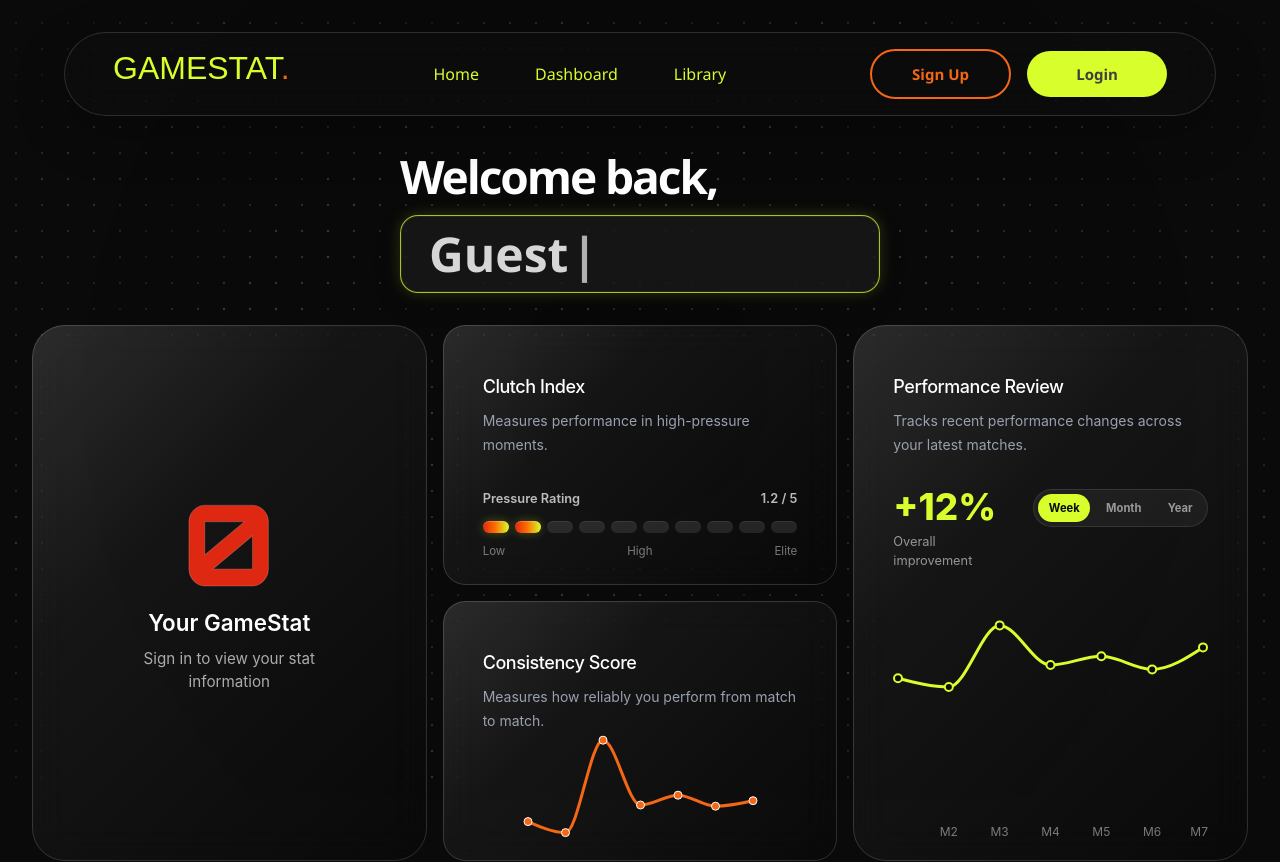
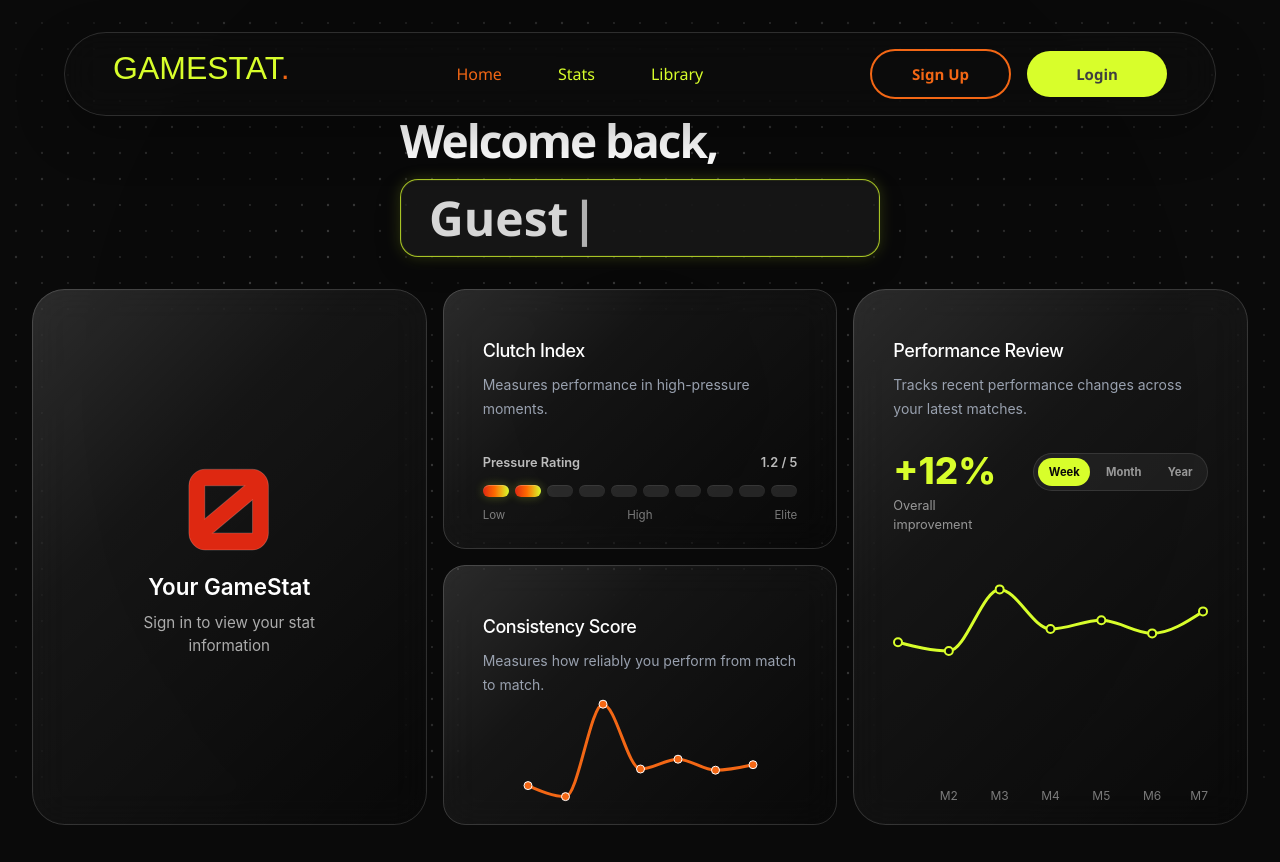
Before and after one commit to isaiahpng/master-stat-dashboard, a React (Vite) app in the folder gamerstat/: page / in a window 1280 px wide. Shown: the top 862 px of the page. Built offline with nearby package versions, Linux system fonts and the light colour scheme.

Commit message:
Initializing advanced stats section

```diff
--- a/gamerstat/frontend/src/components/DashboardBentoSection.css
+++ b/gamerstat/frontend/src/components/DashboardBentoSection.css
@@ -4,7 +4,7 @@
 }
 
 .dashboard-title {
-    margin: 0 0 1.5rem;
+    margin: 1rem 0 0.5rem;
 
     text-align: left;
 
--- a/gamerstat/frontend/src/components/DashboardBentoSection.tsx
+++ b/gamerstat/frontend/src/components/DashboardBentoSection.tsx
@@ -3,13 +3,13 @@ import "./DashboardBentoSection.css"
 export default function DashboardBentoSection() {
     return (
         <section
-            id="dashboard"
+            id="advanced-stats"
             className="dashboard-bento-section relative z-10 pt-2 pb-24"
         >
             <div className="mx-auto max-w-2xl px-6 lg:max-w-7xl lg:px-8">
-                <h2 className="dashboard-title">Dashboard</h2>
+                <h2 className="dashboard-title">Advanced Stats</h2>
 
-                <div className="dashboard-grid mt-6 grid gap-4 sm:mt-8 lg:grid-cols-3 lg:grid-rows-2">
+                <div className="dashboard-grid mt-3 grid gap-4 lg:grid-cols-3 lg:grid-rows-2">
                     {/* Left large card */}
                     <div className="relative lg:row-span-2">
                         <div className="absolute inset-px rounded-[2rem] border border-white/1 bg-[rgba(63, 63, 63, 0.25)] backdrop-blur-[18px] backdrop-saturate-150" />
--- a/gamerstat/frontend/src/components/Home.css
+++ b/gamerstat/frontend/src/components/Home.css
@@ -73,3 +73,10 @@ html {
 section {
     scroll-margin-top: 120px;
 }
+
+.home-content {
+    position: relative;
+    z-index: 2;
+    min-height: 100vh;
+    padding-top: 7rem;
+}
--- a/gamerstat/frontend/src/components/HomeBentoSection.tsx
+++ b/gamerstat/frontend/src/components/HomeBentoSection.tsx
@@ -24,7 +24,7 @@ const zScore = 0
 
 export default function HomeBentoSection() {
     return (
-        <div className="relative z-10 pt-2 pb-24">
+        <section id="overview" className="relative z-10 pt-2 pb-40">
             <div className="mx-auto max-w-2xl px-6 lg:max-w-7xl lg:px-8">
                 <h2 className="welcome-title">Welcome back,</h2>
 
@@ -161,6 +161,6 @@ export default function HomeBentoSection() {
                     </div>
                 </div>
             </div>
-        </div>
+        </section>
     )
 }
--- a/gamerstat/frontend/src/components/Navbar.css
+++ b/gamerstat/frontend/src/components/Navbar.css
@@ -52,14 +52,22 @@
     gap: 1rem;
 }
 
-.navbar-links a {
-    text-decoration: none;
+.navbar-links button {
+    border: none;
+    background: transparent;
+    padding: 0;
+
+    font-family: "Segoe UI", sans-serif;
+    font-size: 1rem;
+
     color: #D8FE2B;
+    cursor: pointer;
+
     transition: color 0.25s ease;
 }
 
-.navbar-links a:hover,
-.navbar-links a.active {
+.navbar-links button:hover,
+.navbar-links button.active {
     color: #F36715;
 }
 
@@ -100,3 +108,26 @@
     color: #FFFFFF;
     transform: translateY(-2px);
 }
+
+@media (min-width: 900px) {
+    .navbar {
+        position: fixed;
+        top: 2rem;
+        left: 50%;
+        transform: translateX(-50%);
+        z-index: 50;
+
+        margin: 0;
+    }
+}
+
+@media (max-width: 899px) {
+    .navbar {
+        position: relative;
+        top: auto;
+        left: auto;
+        transform: none;
+
+        margin: 2rem auto;
+    }
+}
--- a/gamerstat/frontend/src/components/Navbar.tsx
+++ b/gamerstat/frontend/src/components/Navbar.tsx
@@ -1,4 +1,4 @@
-import { useRef, useState } from "react";
+import { useEffect, useRef, useState } from "react";
 import "./Navbar.css";
 
 const logo = "GAMESTAT".split("");
@@ -16,12 +16,20 @@ const rainbowColors = [
 
 const defaultColor = "#D8FE2B";
 
+const navItems = [
+    { label: "Home", id: "overview" },
+    { label: "Stats", id: "advanced-stats" },
+    { label: "Library", id: "library" },
+];
+
 function Navbar() {
     const intervalRef = useRef<number | null>(null);
 
     const [letterColors, setLetterColors] = useState(
         logo.map(() => defaultColor)
     );
+
+    const [activeSection, setActiveSection] = useState("overview");
 
     function getRandomRainbowColor() {
         return rainbowColors[Math.floor(Math.random() * rainbowColors.length)];
@@ -44,6 +52,54 @@ function Navbar() {
         setLetterColors(logo.map(() => defaultColor));
     }
 
+    function scrollToSection(sectionId: string) {
+        const section = document.getElementById(sectionId);
+
+        if (!section) return;
+
+        const navbarOffset = 130;
+        const sectionTop = section.getBoundingClientRect().top + window.scrollY;
+        const targetTop = Math.max(sectionTop - navbarOffset, 0);
+
+        window.scrollTo({
+            top: targetTop,
+            behavior: "smooth",
+        });
+
+        setActiveSection(sectionId);
+    }
+
+    useEffect(() => {
+        function updateActiveSection() {
+            const navbarOffset = 160;
+            let currentSection = "overview";
+
+            for (const item of navItems) {
+                const section = document.getElementById(item.id);
+
+                if (!section) continue;
+
+                const sectionTop = section.offsetTop - navbarOffset;
+
+                if (window.scrollY >= sectionTop) {
+                    currentSection = item.id;
+                }
+            }
+
+            setActiveSection(currentSection);
+        }
+
+        updateActiveSection();
+
+        window.addEventListener("scroll", updateActiveSection);
+        window.addEventListener("resize", updateActiveSection);
+
+        return () => {
+            window.removeEventListener("scroll", updateActiveSection);
+            window.removeEventListener("resize", updateActiveSection);
+        };
+    }, []);
+
     return (
         <nav className="navbar">
             <div
@@ -61,9 +117,16 @@ function Navbar() {
             </div>
 
             <div className="navbar-links">
-                <a href="/">Home</a>
-                <a href="/Dashboard">Dashboard</a>
-                <a href="/Library">Library</a>
+                {navItems.map((item) => (
+                    <button
+                        key={item.id}
+                        type="button"
+                        className={activeSection === item.id ? "active" : ""}
+                        onClick={() => scrollToSection(item.id)}
+                    >
+                        {item.label}
+                    </button>
+                ))}
             </div>
 
             <div className="navbar-actions">
```
